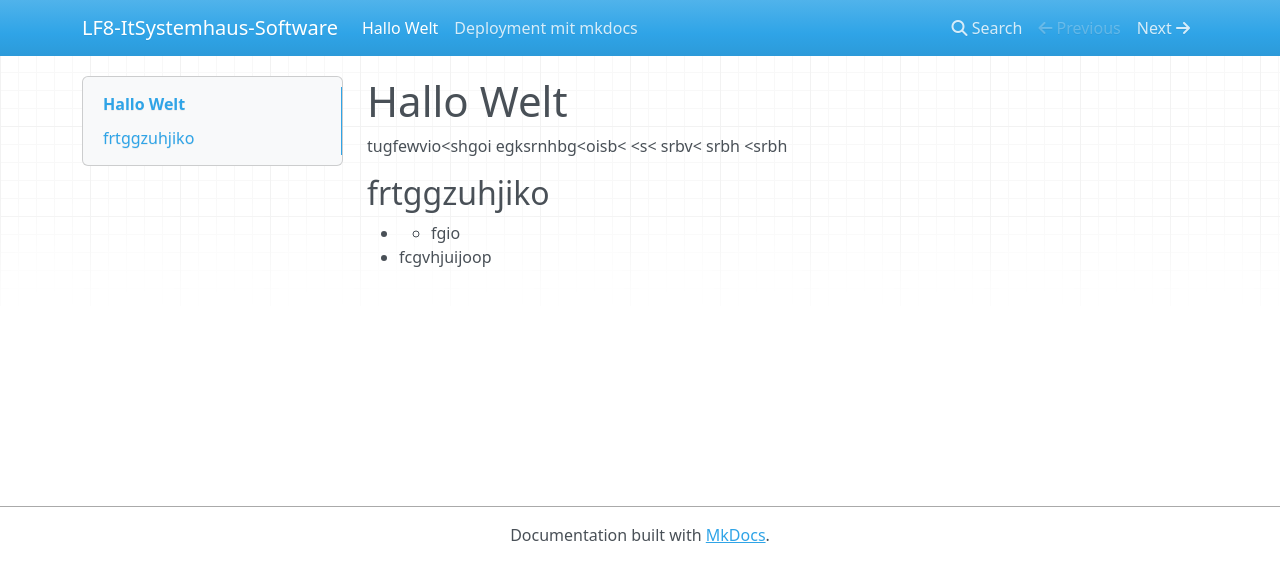
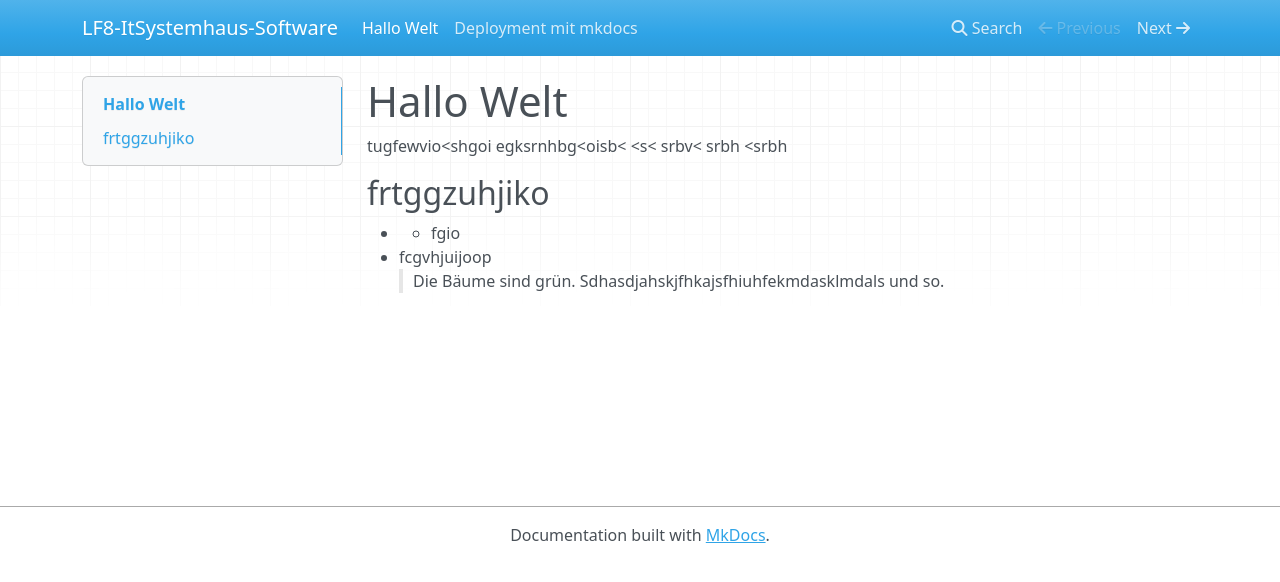
Before and after one commit to fabi321/lf8-itsystemhaus-software, an MkDocs documentation site: the page built from docs/index.md, in a window 1280 px wide. Shown: the top 582 px of the page. Built offline with MkDocs 1.6.1, drawn with Linux system fonts in a browser that asks for light colours; nearby versions of some CDN libraries.

Commit message:
Das ist ein weiterer sehr sinnvoller und außerordentlicher nützlicher und geistig anspruchsvoller Test

```diff
--- a/docs/index.md
+++ b/docs/index.md
@@ -10,3 +10,5 @@ srbh
 
 * * fgio
 * fcgvhjuijoop
+>Die Bäume sind grün.
+Sdhasdjahskjfhkajsfhiuhfekmdasklmdals und so.
```
